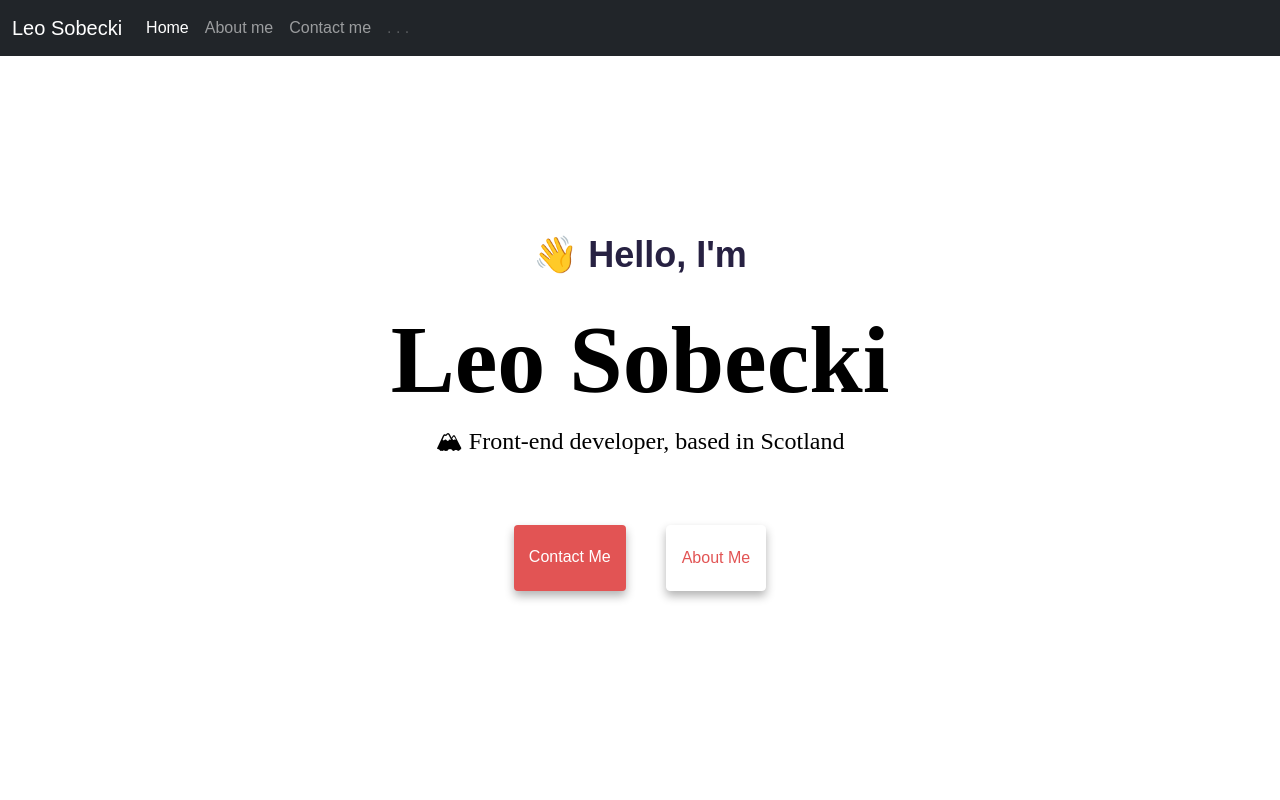
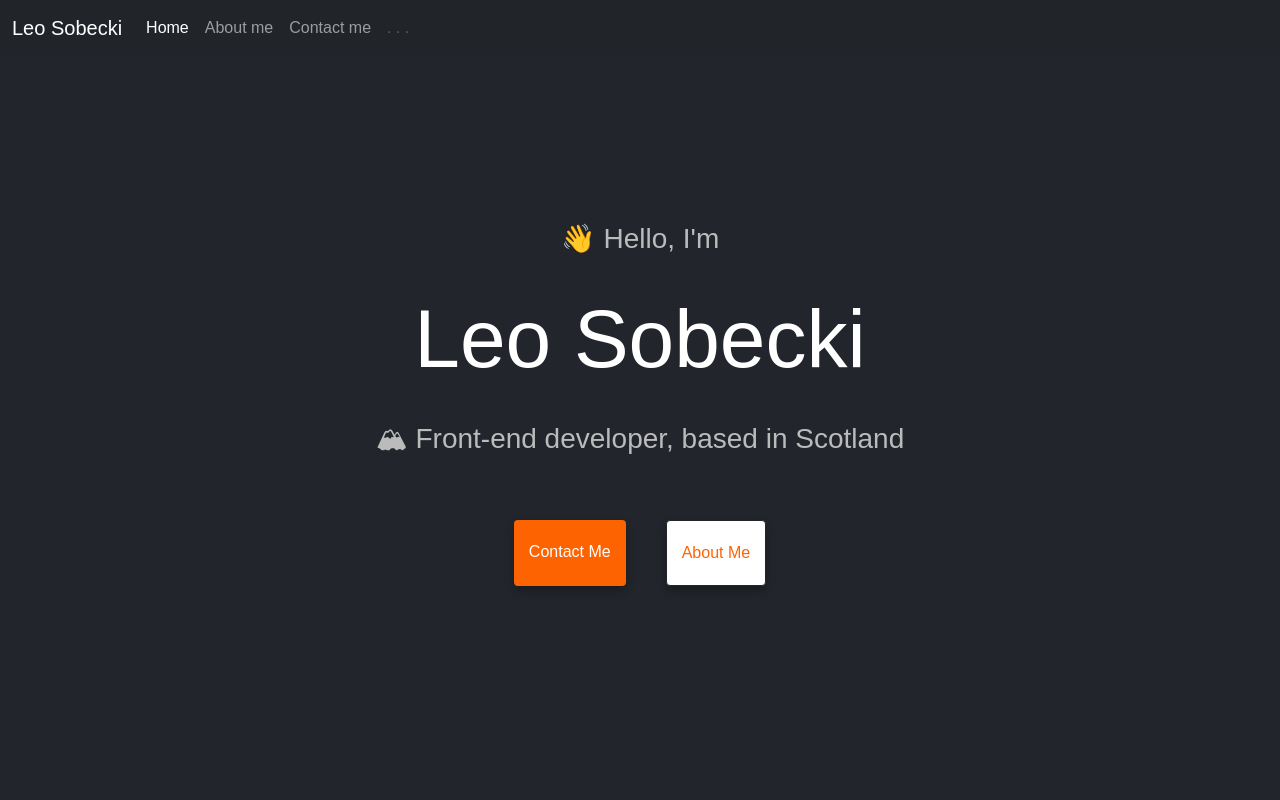
Before and after one commit to LS-hash/Portfolio, a plain HTML site: page index.html in a window 1280 px wide. Shown: the top 800 px of the page. Drawn offline with nearby package versions, Linux system fonts and the light colour scheme.

Commit message:
changed the primary colors variables in css

```diff
--- a/index.html
+++ b/index.html
@@ -56,7 +56,7 @@
       <br />
       <br />
       <div class="hero">
-        <p>👋 Hello, I'm</p>
+        <h2>👋 Hello, I'm</h2>
         <h1>Leo Sobecki</h1>
         <h2>🏔 Front-end developer, based in Scotland</h2>
 
--- a/style.css
+++ b/style.css
@@ -1,49 +1,47 @@
 :root {
-  --primary-color: white;
-  --secondary-color: rgb(226, 84, 84);
+  --primary-color: #22262c;
+  --secondary-color: #fe6301;
+  --tertiary-color: #22262c;
   --box-shadow: 0 5px 10px rgba(0, 0, 0, 0.3);
-  --heading-font-family: "Playfair Display", serif;
+  --heading-font-family: "Poppins", sans-serif;
   --default-font-family: "Poppins", sans-serif;
+  --default-font-color: #bbbbbb;
+  --default-font-color-headings: white;
 }
 
 body {
   margin-bottom: 0 30px;
   font-family: var(--default-font-family);
-  background: #ffffff;
-}
-
-h1,
-h2,
-h3 {
-  text-align: center;
-  margin: 0;
-  color: black;
-  font-family: var(--heading-font-family);
-  font-weight: bold;
+  background: #22262c;
+  color: var(--default-font-color);
 }
 
 h1 {
-  font-size: 96px;
+  font-size: 82px;
+  margin: 30px auto;
+}
+
+h2 {
+  margin-top: 10px;
+  font-family: var(--heading-font-family);
+  font-weight: bold;
+  font-size: 38px;
+  color: var(--default-font-color-headings);
 }
 
 .hero {
-  background: var(--primary-color);
+  background: var(--tertiary-color);
   text-align: center;
   padding: 160px 20px;
-}
-
-.hero p {
-  font-size: 36px;
-  font-weight: bold;
-  margin: 0;
-  color: #272142;
+  color: var(--default-font-color-headings);
 }
 
 .hero h2 {
   font-family: var(--heading-font-family);
   font-weight: normal;
-  line-height: 2;
-  font-size: 24px;
+  line-height: 1.5;
+  font-size: 28px;
+  color: var(--default-font-color);
 }
 
 p {
```
